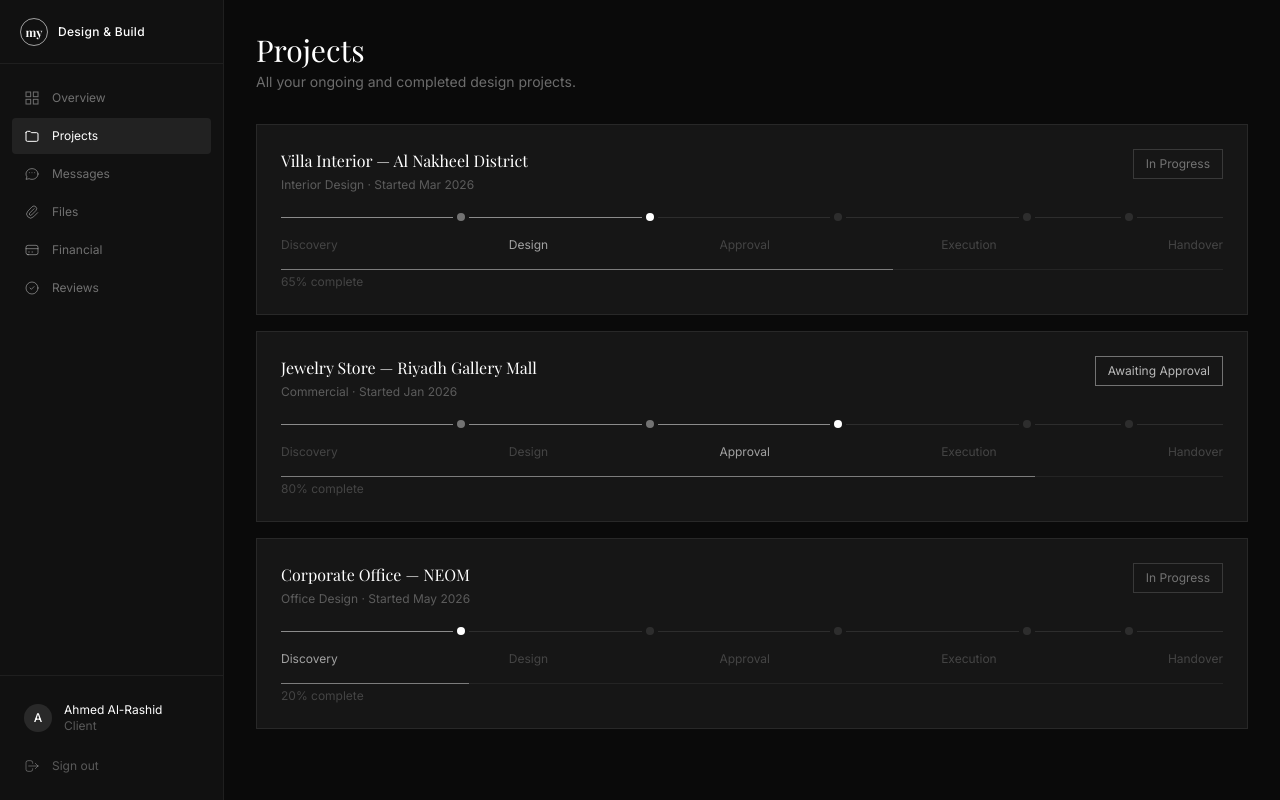
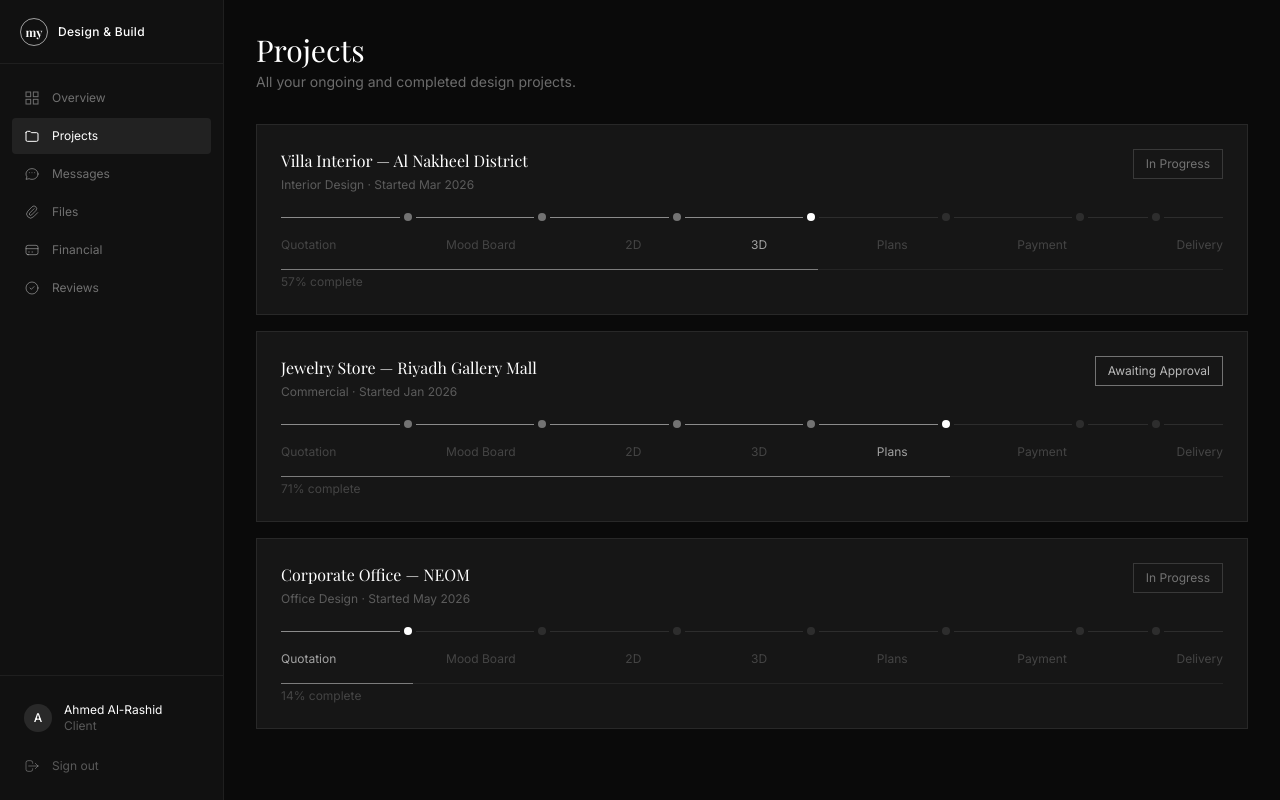
Before and after one commit to abdulmohsenfirsttest/mydesign, a Next.js app: page /dashboard/projects in a window 1280 px wide. Built offline with nearby package versions, Linux system fonts and the light colour scheme.

Commit message:
Update project stages to design workflow: Quotation → Mood Board → 2D → 3D → Plans → Payment → Delivery
Co-Authored-By: Claude Sonnet 4.6 <noreply@anthropic.com>

```diff
--- a/app/admin/projects/page.tsx
+++ b/app/admin/projects/page.tsx
@@ -1,11 +1,11 @@
 const projects = [
-  { name: "Villa Interior — Al Nakheel", client: "Ahmed Al-Rashid", type: "Interior", stage: "Design", progress: 65, started: "Mar 2026", budget: "SAR 420K" },
-  { name: "Jewelry Store — Riyadh Gallery", client: "Nora Al-Ghamdi", type: "Commercial", stage: "Approval", progress: 80, started: "Jan 2026", budget: "SAR 285K" },
-  { name: "Corporate Office — NEOM", client: "Faisal Al-Otaibi", type: "Office", stage: "Discovery", progress: 20, started: "May 2026", budget: "SAR 680K" },
-  { name: "Private Residence — Jeddah", client: "Reem Al-Dosari", type: "Interior", stage: "Execution", progress: 90, started: "Nov 2025", budget: "SAR 310K" },
+  { name: "Villa Interior — Al Nakheel", client: "Ahmed Al-Rashid", type: "Interior", stage: "3D", progress: 57, started: "Mar 2026", budget: "SAR 420K" },
+  { name: "Jewelry Store — Riyadh Gallery", client: "Nora Al-Ghamdi", type: "Commercial", stage: "Plans", progress: 71, started: "Jan 2026", budget: "SAR 285K" },
+  { name: "Corporate Office — NEOM", client: "Faisal Al-Otaibi", type: "Office", stage: "Quotation", progress: 14, started: "May 2026", budget: "SAR 680K" },
+  { name: "Private Residence — Jeddah", client: "Reem Al-Dosari", type: "Interior", stage: "Payment", progress: 86, started: "Nov 2025", budget: "SAR 310K" },
 ];
 
-const stages = ["Discovery", "Design", "Approval", "Execution", "Handover"];
+const stages = ["Quotation", "Mood Board", "2D", "3D", "Plans", "Payment", "Delivery"];
 
 export default function AdminProjectsPage() {
   return (
--- a/app/dashboard/projects/[id]/page.tsx
+++ b/app/dashboard/projects/[id]/page.tsx
@@ -7,16 +7,18 @@ const projectData: Record<string, {
   "1": {
     name: "Villa Interior — Al Nakheel District",
     type: "Interior Design",
-    stage: "Design",
-    progress: 65,
+    stage: "3D",
+    progress: 57,
     description: "Full interior design and fit-out for a 600 sqm private villa. Includes living areas, bedrooms, kitchen, and outdoor spaces.",
     team: ["Sara Al-Otaibi (Lead Designer)", "Khalid Hassan (3D Visualization)", "Nora Al-Ghamdi (Project Manager)"],
     timeline: [
-      { stage: "Discovery", date: "Mar 1, 2026", done: true, active: false, note: "Client brief completed, site survey done." },
-      { stage: "Design", date: "Mar 20, 2026", done: false, active: true, note: "Schematic design approved. Working on detailed drawings." },
-      { stage: "Approval", date: "Apr 15, 2026", done: false, active: false, note: "Client sign-off on final design package." },
-      { stage: "Execution", date: "May 1, 2026", done: false, active: false, note: "Construction and fit-out phase begins." },
-      { stage: "Handover", date: "Aug 30, 2026", done: false, active: false, note: "Final walkthrough and project handover." },
+      { stage: "Quotation",  date: "Mar 1, 2026",  done: true,  active: false, note: "Quote approved and contract signed." },
+      { stage: "Mood Board", date: "Mar 10, 2026", done: true,  active: false, note: "Style direction confirmed — contemporary Saudi with warm tones." },
+      { stage: "2D",         date: "Mar 20, 2026", done: true,  active: false, note: "Floor plans and layouts finalized." },
+      { stage: "3D",         date: "Apr 5, 2026",  done: false, active: true,  note: "3D renders in progress. 3 lighting options being prepared." },
+      { stage: "Plans",      date: "Apr 25, 2026", done: false, active: false, note: "Technical drawings and execution plans." },
+      { stage: "Payment",    date: "May 5, 2026",  done: false, active: false, note: "Final payment milestone before site work begins." },
+      { stage: "Delivery",   date: "Aug 30, 2026", done: false, active: false, note: "Final walkthrough and project handover." },
     ],
     files: [
       { name: "Floor Plan v3.pdf", size: "4.2 MB", date: "Jun 1, 2026" },
@@ -27,16 +29,18 @@ const projectData: Record<string, {
   "2": {
     name: "Jewelry Store — Riyadh Gallery Mall",
     type: "Commercial Design",
-    stage: "Approval",
-    progress: 80,
+    stage: "Plans",
+    progress: 71,
     description: "Luxury jewelry store interior with custom display units, lighting design, and brand-aligned aesthetic for a high-footfall mall location.",
     team: ["Omar Al-Dossari (Lead Designer)", "Hessa Al-Faisal (Brand Consultant)"],
     timeline: [
-      { stage: "Discovery", date: "Jan 5, 2026", done: true, active: false, note: "Brand guidelines received, site measurements complete." },
-      { stage: "Design", date: "Feb 1, 2026", done: true, active: false, note: "All design drawings finalized and approved internally." },
-      { stage: "Approval", date: "Jun 2, 2026", done: false, active: true, note: "Awaiting client signature on final design package." },
-      { stage: "Execution", date: "Jun 20, 2026", done: false, active: false, note: "Contractor mobilization and build-out." },
-      { stage: "Handover", date: "Aug 1, 2026", done: false, active: false, note: "Store opening and final handover." },
+      { stage: "Quotation",  date: "Jan 5, 2026",  done: true,  active: false, note: "Quote approved, scope confirmed." },
+      { stage: "Mood Board", date: "Jan 15, 2026", done: true,  active: false, note: "Luxury brand aesthetic defined." },
+      { stage: "2D",         date: "Feb 1, 2026",  done: true,  active: false, note: "Store layout and display unit positions finalized." },
+      { stage: "3D",         date: "Feb 20, 2026", done: true,  active: false, note: "3D renders approved by client." },
+      { stage: "Plans",      date: "Jun 2, 2026",  done: false, active: true,  note: "Technical plans ready. Awaiting client sign-off to proceed." },
+      { stage: "Payment",    date: "Jun 15, 2026", done: false, active: false, note: "Final payment before contractor mobilization." },
+      { stage: "Delivery",   date: "Aug 1, 2026",  done: false, active: false, note: "Store opening and final handover." },
     ],
     files: [
       { name: "Store Layout Final.pdf", size: "6.8 MB", date: "Jun 2, 2026" },
@@ -46,16 +50,18 @@ const projectData: Record<string, {
   "3": {
     name: "Corporate Office — NEOM",
     type: "Office Design",
-    stage: "Discovery",
-    progress: 20,
+    stage: "Quotation",
+    progress: 14,
     description: "Modern open-plan office design for a 1,200 sqm corporate space in NEOM. Focus on biophilic design and collaborative workspaces.",
     team: ["Reem Al-Zahrawi (Lead Designer)"],
     timeline: [
-      { stage: "Discovery", date: "May 15, 2026", done: false, active: true, note: "Initial client meetings ongoing. Space analysis in progress." },
-      { stage: "Design", date: "Jul 1, 2026", done: false, active: false, note: "" },
-      { stage: "Approval", date: "Aug 15, 2026", done: false, active: false, note: "" },
-      { stage: "Execution", date: "Sep 1, 2026", done: false, active: false, note: "" },
-      { stage: "Handover", date: "Dec 1, 2026", done: false, active: false, note: "" },
+      { stage: "Quotation",  date: "May 20, 2026", done: false, active: true,  note: "Initial proposal shared. Awaiting client approval to proceed." },
+      { stage: "Mood Board", date: "Jun 15, 2026", done: false, active: false, note: "" },
+      { stage: "2D",         date: "Jul 10, 2026", done: false, active: false, note: "" },
+      { stage: "3D",         date: "Aug 1, 2026",  done: false, active: false, note: "" },
+      { stage: "Plans",      date: "Sep 1, 2026",  done: false, active: false, note: "" },
+      { stage: "Payment",    date: "Sep 20, 2026", done: false, active: false, note: "" },
+      { stage: "Delivery",   date: "Dec 1, 2026",  done: false, active: false, note: "" },
     ],
     files: [],
   },
--- a/app/dashboard/projects/page.tsx
+++ b/app/dashboard/projects/page.tsx
@@ -1,12 +1,12 @@
 import Link from "next/link";
 
 const projects = [
-  { id: "1", name: "Villa Interior — Al Nakheel District", type: "Interior Design", stage: "Design", progress: 65, started: "Mar 2026", status: "In Progress" },
-  { id: "2", name: "Jewelry Store — Riyadh Gallery Mall", type: "Commercial", stage: "Approval", progress: 80, started: "Jan 2026", status: "Awaiting Approval" },
-  { id: "3", name: "Corporate Office — NEOM", type: "Office Design", stage: "Discovery", progress: 20, started: "May 2026", status: "In Progress" },
+  { id: "1", name: "Villa Interior — Al Nakheel District", type: "Interior Design", stage: "3D", progress: 57, started: "Mar 2026", status: "In Progress" },
+  { id: "2", name: "Jewelry Store — Riyadh Gallery Mall", type: "Commercial", stage: "Plans", progress: 71, started: "Jan 2026", status: "Awaiting Approval" },
+  { id: "3", name: "Corporate Office — NEOM", type: "Office Design", stage: "Quotation", progress: 14, started: "May 2026", status: "In Progress" },
 ];
 
-const stages = ["Discovery", "Design", "Approval", "Execution", "Handover"];
+const stages = ["Quotation", "Mood Board", "2D", "3D", "Plans", "Payment", "Delivery"];
 
 export default function ProjectsPage() {
   return (
```
